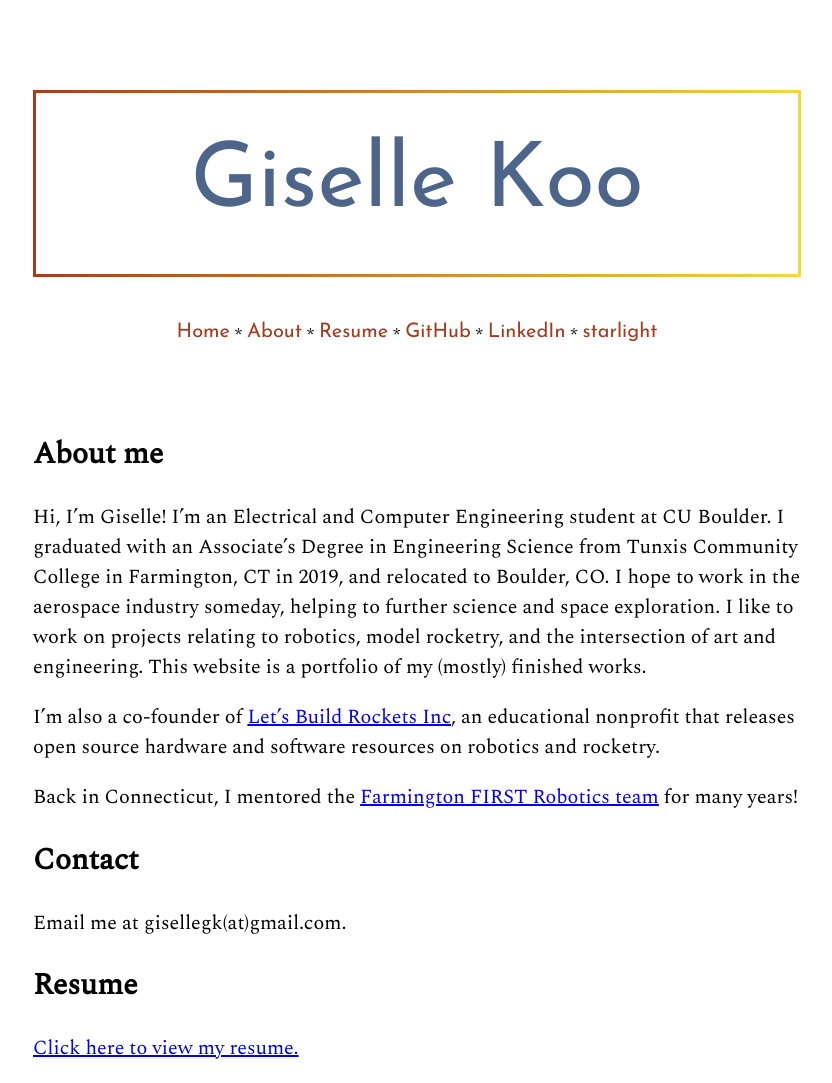
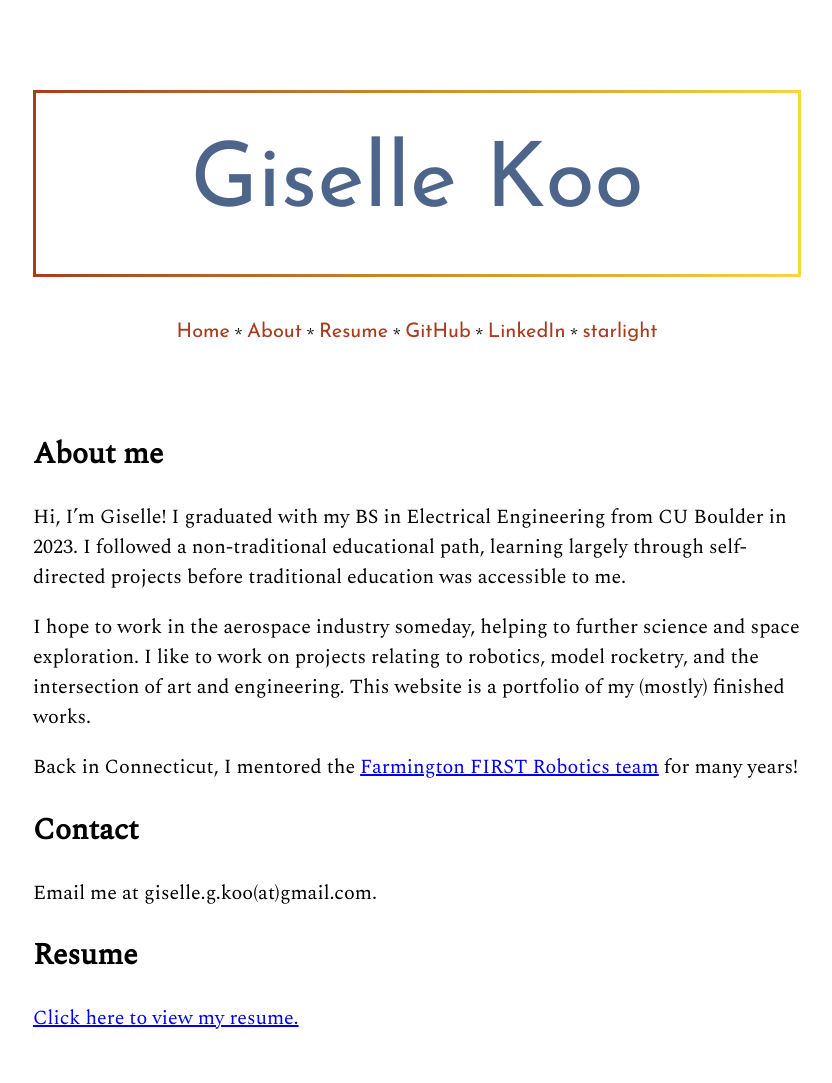
Before and after one commit to gisellegk/gisellegk.github.io, a Jekyll site: the page built from about/index.md, in a window 1280 px wide. Shown: the whole page, without its empty margins (223-1055 px from the left). Built offline with Jekyll 4.4.1, drawn with Linux system fonts in a browser that asks for light colours; nearby versions of some CDN libraries; after the commit the page ends 1053 px from its top, so only the background shows below that.

Commit message:
Update index.md

```diff
--- a/about/index.md
+++ b/about/index.md
@@ -6,16 +6,17 @@ published: true
 
 ## About me
 
-Hi, I'm Giselle! I'm an Electrical and Computer Engineering student at CU Boulder. I graduated with an Associate's Degree in Engineering Science from Tunxis Community College in Farmington, CT in 2019, and relocated to Boulder, CO. I hope to work in the aerospace industry someday, helping to further science and space exploration. I like to work on projects relating to robotics, model rocketry, and the intersection of art and engineering. This website is a portfolio of my (mostly) finished works.
+Hi, I'm Giselle!
+I graduated with my BS in Electrical Engineering from CU Boulder in 2023. I followed a non-traditional educational path, learning largely through self-directed projects before traditional education was accessible to me.
 
-I'm also a co-founder of [Let's Build Rockets Inc](http://www.letsbuildrockets.org/), an educational nonprofit that releases open source hardware and software resources on robotics and rocketry.
+I hope to work in the aerospace industry someday, helping to further science and space exploration. I like to work on projects relating to robotics, model rocketry, and the intersection of art and engineering. This website is a portfolio of my (mostly) finished works.
 
 Back in Connecticut, I mentored the [Farmington FIRST Robotics team](http://www.farmingtonrobotics.org/) for many years!
 
 
 ## Contact
 
-Email me at gisellegk(at)gmail.com.
+Email me at giselle.g.koo(at)gmail.com.
 
 ## Resume
 [Click here to view my resume.](https://docs.google.com/document/d/1LlqIDzPPvs4S1EmaGkjbWyPmnxhp4C-W4g8-i9GSOME/edit)
```
